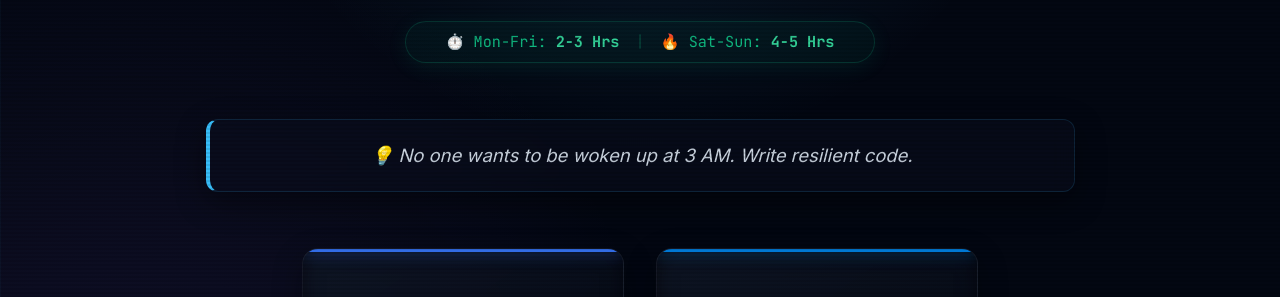
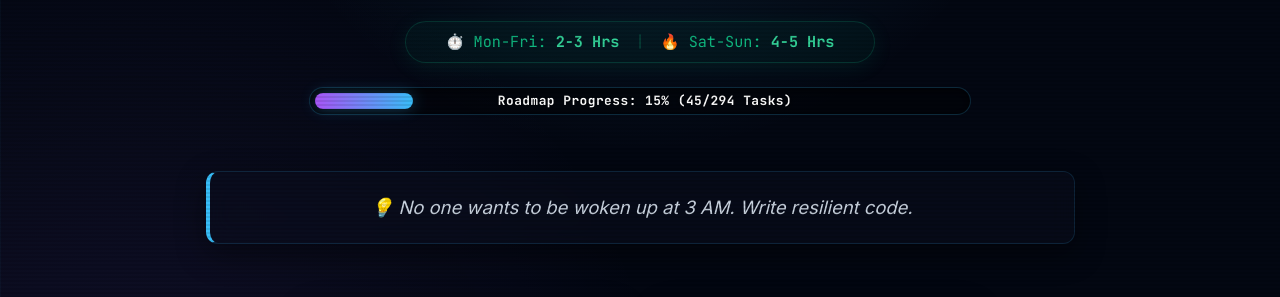
Before and after one commit to imranshs08/job, a plain HTML site: page index.html in a window 1280 px wide. Shown: the part 258-555 px from the top of the page. Drawn offline with Linux system fonts and the light colour scheme; some packages are replaced by stand-ins of ours; a script that the page names is missing.

Commit message:
feat(ui): add dynamic progress bar tracking completion percentage

```diff
--- a/index.html
+++ b/index.html
@@ -291,6 +291,28 @@
             .btn { width: 45%; flex-grow: 1; text-align: center; }
             .date-display { width: 100%; text-align: center; margin: 0.5rem 0; }
         }
+
+        .progress-container {
+            width: 100%; max-width: 650px; margin: 1.5rem auto 0 auto;
+            background: rgba(0, 0, 0, 0.4); border-radius: 20px;
+            border: 1px solid rgba(56, 189, 248, 0.2);
+            padding: 5px; box-shadow: inset 0 2px 10px rgba(0,0,0,0.6);
+            display: flex; align-items: center; position: relative;
+        }
+        .progress-bar-fill {
+            height: 16px; border-radius: 12px;
+            background: linear-gradient(90deg, #a855f7, #38bdf8);
+            box-shadow: 0 0 15px rgba(56, 189, 248, 0.3);
+            transition: width 1.5s cubic-bezier(0.175, 0.885, 0.32, 1.275);
+            width: 0%;
+        }
+        .progress-text {
+            position: absolute; width: 100%; text-align: center;
+            font-family: 'JetBrains Mono', monospace; font-size: 0.8rem;
+            color: #fff; font-weight: 700; text-shadow: 0 1px 4px rgba(0,0,0,0.9);
+            pointer-events: none; letter-spacing: 0.5px;
+        }
+
     </style>
 </head>
 
@@ -334,6 +356,11 @@
                 <span>⏱️ Mon-Fri: <strong style="color: #34d399;">2-3 Hrs</strong></span>
                 <span class="separator">|</span>
                 <span>🔥 Sat-Sun: <strong style="color: #34d399;">4-5 Hrs</strong></span>
+            </div>
+
+            <div class="progress-container" title="Overall Roadmap Completion">
+                <div class="progress-bar-fill" id="overall-progress-bar"></div>
+                <div class="progress-text" id="overall-progress-text">Computing Progress...</div>
             </div>
         </header>
 
@@ -696,6 +723,8 @@
             let backlogVideoHtml = '';
             let backlogCkaHtml = '';
             let backlogAzHtml = '';
+            let totalTasks = 0;
+            let completedTasks = 0;
 
             const lines = currentRawMarkdown.split('\n');
             lines.forEach(line => {
@@ -714,6 +743,8 @@
                     const titleRaw = cols[2];
                     const duration = cols[4];
                     const isDone = cols[5] && (cols[5].includes('✅') || cols[5].includes('☑'));
+                    totalTasks++;
+                    if (isDone) completedTasks++;
 
                     let titleText = titleRaw;
                     const m = titleRaw.match(/\[(.*?)\]\((.*?)\)/);
@@ -754,6 +785,8 @@
                     const planFmt = plan.replace(/<br>/g, '<br>• ').replace(/\*\*(.*?)\*\*/g, '<strong>$1</strong>');
                     const duration = cols[4];
                     const isDone = cols[5].includes('✅') || cols[5].includes('☑');
+                    totalTasks++;
+                    if (isDone) completedTasks++;
 
                     if (rowDateStr === fDateCert) {
                         if (isDone) {
@@ -787,6 +820,8 @@
                     if (!plan || plan === '—' || plan.startsWith('-') || plan.startsWith('Date')) return;
                     const planFmt = plan.replace(/<br>/g, '<br>• ').replace(/\*\*(.*?)\*\*/g, '<strong>$1</strong>');
                     const isDone = cols[4].includes('✅') || cols[4].includes('☑');
+                    totalTasks++;
+                    if (isDone) completedTasks++;
 
                     if (rowDateStr === fDateCert) {
                         if (isDone) {
@@ -809,6 +844,14 @@
             if (!videoHtml) videoHtml = `<li class="empty-state">No videos scheduled for ${fDateVids}.</li>`;
             if (!ckaHtml) ckaHtml = `<li class="empty-state">No CKA lessons scheduled for ${fDateCert}.</li>`;
             if (!azHtml) azHtml = `<li class="empty-state">No AZ-104 topics scheduled for ${fDateCert}.</li>`;
+
+
+            if(totalTasks > 0) {
+                const pct = Math.round((completedTasks / totalTasks) * 100);
+                document.getElementById('overall-progress-bar').style.width = pct + '%';
+                document.getElementById('overall-progress-text').innerText = `Roadmap Progress: ${pct}% (${completedTasks}/${totalTasks} Tasks)`;
+                if(pct === 100) document.getElementById('overall-progress-bar').style.background = 'linear-gradient(90deg, #10b981, #34d399)';
+            }
 
             document.getElementById('video-tasks').innerHTML = videoHtml;
             document.getElementById('cka-tasks').innerHTML = ckaHtml;
```
